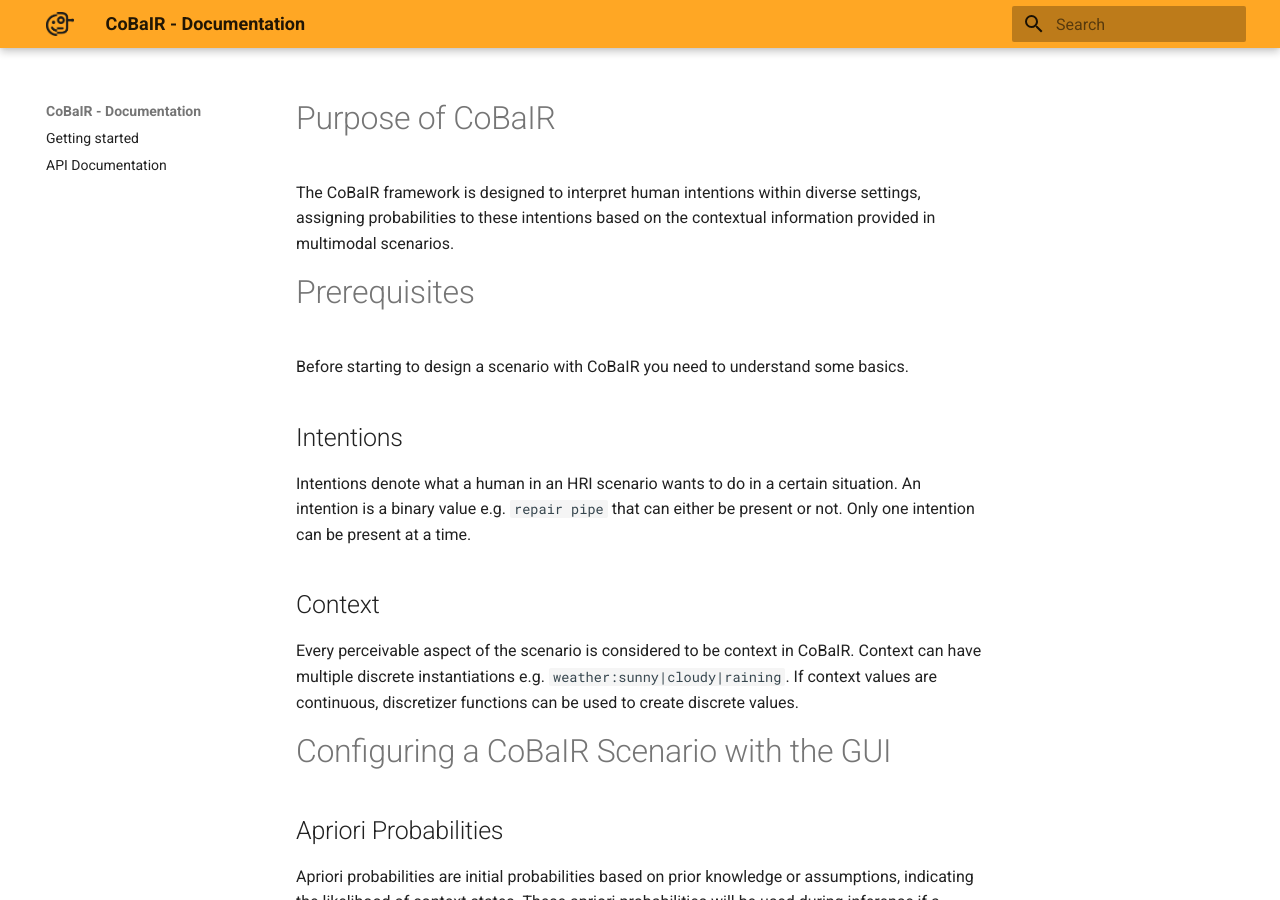
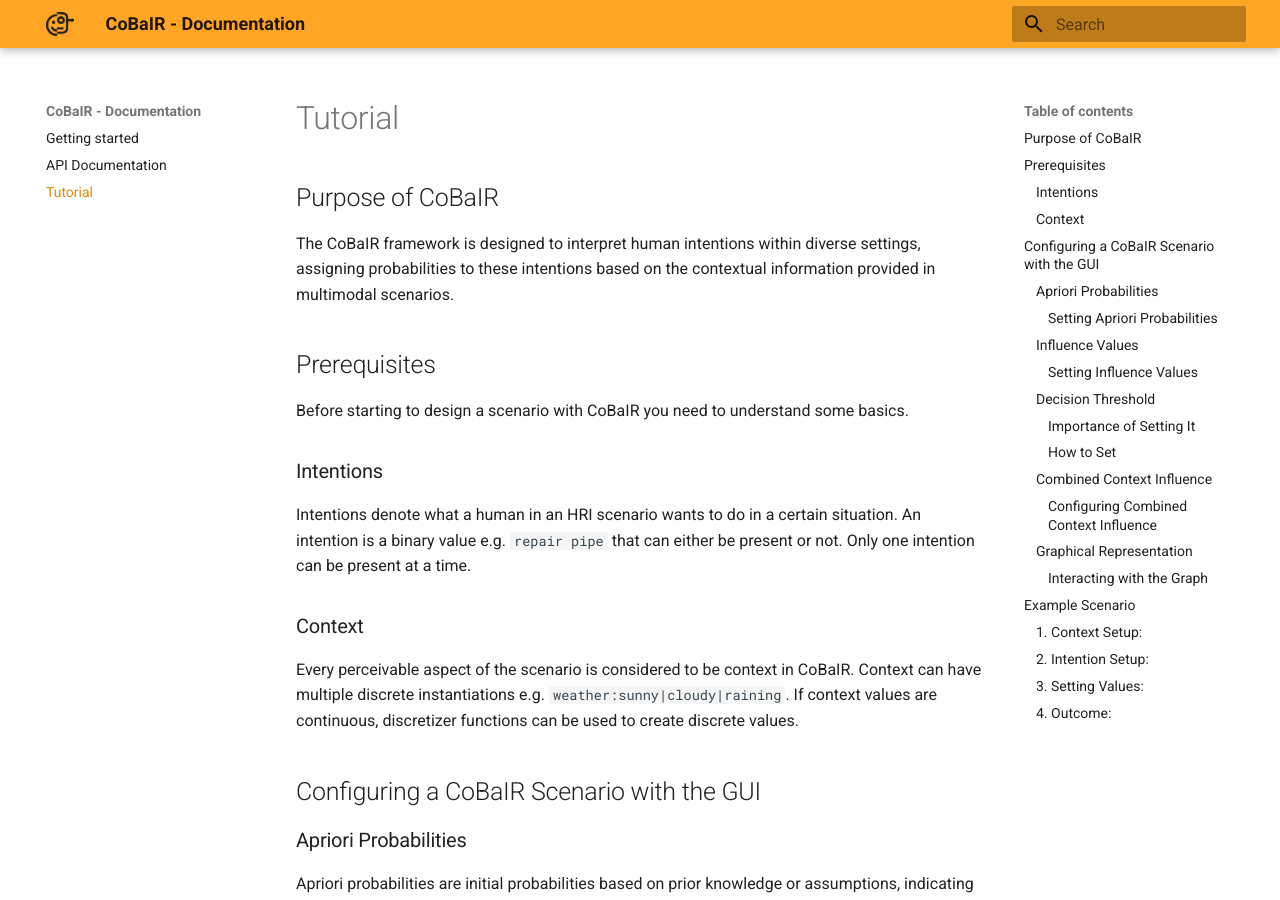
Before and after one commit to dfki-ric/CoBaIR, an MkDocs documentation site: the page built from docs/Tutorial.md, in a window 1280 px wide and 900 px high. Built offline with MkDocs 1.6.1 and Material for MkDocs 9.7.7, drawn with Linux system fonts in a browser that asks for light colours.

Commit message:
added tutorial to DOcu

```diff
--- a/docs/Tutorial.md
+++ b/docs/Tutorial.md
@@ -1,63 +1,63 @@
-# Purpose of CoBaIR
+## Purpose of CoBaIR
 The CoBaIR framework is designed to interpret human intentions within diverse settings, assigning probabilities to these intentions based on the contextual information provided in multimodal scenarios.
 
-# Prerequisites
+## Prerequisites
 Before starting to design a scenario with CoBaIR you need to understand some basics.
 
-## Intentions
+### Intentions
 Intentions denote what a human in an HRI scenario wants to do in a certain situation.
 An intention is a binary value e.g. `repair pipe` that can either be present or not. Only one intention can be present at a time.
 
-## Context
+### Context
 Every perceivable aspect of the scenario is considered to be context in CoBaIR.
 Context can have multiple discrete instantiations e.g. `weather:sunny|cloudy|raining`.
 If context values are continuous, discretizer functions can be used to create discrete values.
 
 
 
-# Configuring a CoBaIR Scenario with the GUI
+## Configuring a CoBaIR Scenario with the GUI
 
-## Apriori Probabilities
+### Apriori Probabilities
 
 Apriori probabilities are initial probabilities based on prior knowledge or assumptions, indicating the likelihood of context states. These apriori probabilities will be used during inference if a specific context cannot be observed. In this case it assumed that the instantiations of the context occur with the given probabilities.
 
-### Setting Apriori Probabilities
+#### Setting Apriori Probabilities
 In the `Apriori Probability of Context`` section:
 1. Select a context or create a new one.
 2. Assign probabilities ensuring they sum to 1.
 
 ![GUI](images/apriori_probability.gif "Setting Apriori Probabilities")
 
-## Influence Values
+### Influence Values
 
 These values indicate how much a context influences a particular intention.
 
-### Setting Influence Values
+#### Setting Influence Values
 In the `Influence of Context on Intention` area:
 1. Choose a context and an intention.
 2. Use a slider to assign an influence value on a 0-5 scale.
 
 ![GUI](images/influence.gif "Setting Influence Values")
 
-## Decision Threshold
+### Decision Threshold
 
 A pre-set level that an intention must meet or exceed to be selected.
 
-### Importance of Setting It
+#### Importance of Setting It
 It ensures the system acts on intentions with a certain confidence level, reducing the chance of incorrect actions based on low-probability guesses.
 
-### How to Set
+#### How to Set
 In the `Decision threshold` setting:
 1. Enter a numeric value.
 2. Adjust to balance responsiveness and accuracy.
 
 ![GUI](images/decision_threshold.gif "Decision Threshold")
 
-## Combined Context Influence
+### Combined Context Influence
 
 In complex decision-making circumstances, the end result is shaped by the interaction of numerous contexts rather than by a single context in isolation. To effectively simulate the complexity in the real world, the Combined Context Influence is required.
 
-### Configuring Combined Context Influence
+#### Configuring Combined Context Influence
 
 In the `new combined context influence` setting.
 1. Input pairs of contexts that interact with each other.
@@ -65,7 +65,7 @@ In the `new combined context influence` setting.
 
 ![GUI](images/combined_context.gif "Combined Context Influence")
 
-## Graphical Representation
+### Graphical Representation
 
 - **Visual Overview**:
   - The graph provides a visual representation of how different contexts and intentions are interconnected.
@@ -76,7 +76,7 @@ In the `new combined context influence` setting.
 - **Edges**:
   - Edges between nodes show the relationships and their strength, based on the influence values set in the previous steps. The higher the influence, the thicker and greener the edge.
 
-### Interacting with the Graph
+#### Interacting with the Graph
 
 - **Expanding Contexts**:
   - Upon clicking, a context node unfolds to reveal specific instantiations, each connected to relevant intentions.
@@ -92,7 +92,7 @@ In the `new combined context influence` setting.
 This graphical representation is allowing for a clear and intuitive understanding of how various contexts and intentions are interrelated. It aids in verifying and adjusting configurations, ensuring that the system accurately interprets intentions based on the given context.
 
 
-# Example Scenario
+## Example Scenario
 Here we describe an example scenario which can be loaded from the file `small_example.yml`. We have a very small scenario where a human can be assisted by a robot. In this scenario the human either wants the robot to pick up a tool or hand over a tool. What the robot can perceive is if the human is holding an object, the human activity and a speech command from the human.
 
 
--- a/mkdocs.yml
+++ b/mkdocs.yml
@@ -18,3 +18,4 @@ markdown_extensions:
 nav:
   - Getting started: index.md
   - API Documentation: API.md
+  - Tutorial: Tutorial.md
```
